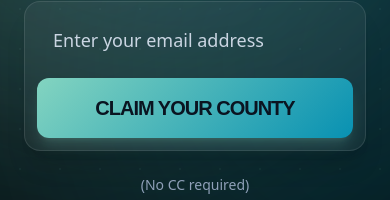
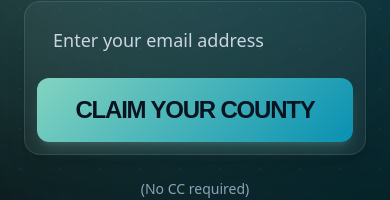
Before and after one commit to wbxprops/homeflip-web, a Next.js app: page / in a window 390 px wide. Shown: the part 571-771 px from the top of the page. Built offline with nearby package versions, Linux system fonts and the light colour scheme; no server answers; a web font is replaced by a local one.

Commit message:
Fix: Hero CTA button font size consistency on mobile

```diff
--- a/src/components/CTAForm.tsx
+++ b/src/components/CTAForm.tsx
@@ -74,7 +74,7 @@ export const CTAForm = ({
       <button
         type="submit"
         disabled={status === 'submitting'}
-        className="btn-gradient px-6 sm:px-10 py-4 rounded-xl font-hero font-[900] text-xl sm:text-2xl md:text-3xl uppercase tracking-tighter shadow-lg shadow-[#83d4c0]/20 transition-all hover:scale-[1.02] active:scale-[0.98] disabled:opacity-70 whitespace-nowrap w-full sm:w-auto"
+        className="btn-gradient px-6 sm:px-10 py-4 rounded-xl font-hero font-[900] text-2xl sm:text-2xl md:text-3xl uppercase tracking-tighter shadow-lg shadow-[#83d4c0]/20 transition-all hover:scale-[1.02] active:scale-[0.98] disabled:opacity-70 whitespace-nowrap w-full sm:w-auto"
       >
         {status === 'submitting' ? 'Joining...' : buttonText}
       </button>
```
Also changed, not shown: 2 other files (tests, documents, lock files or other folders).
